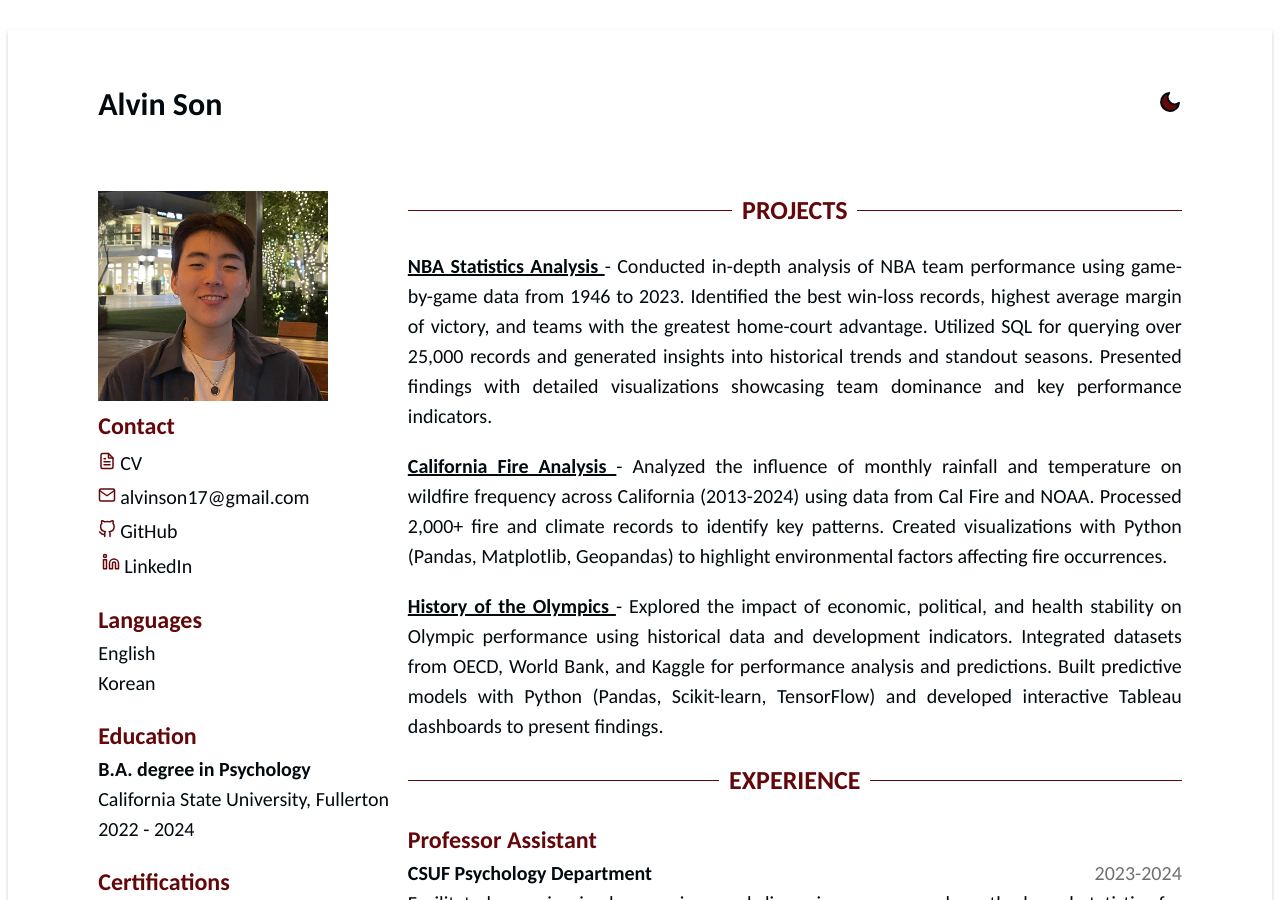
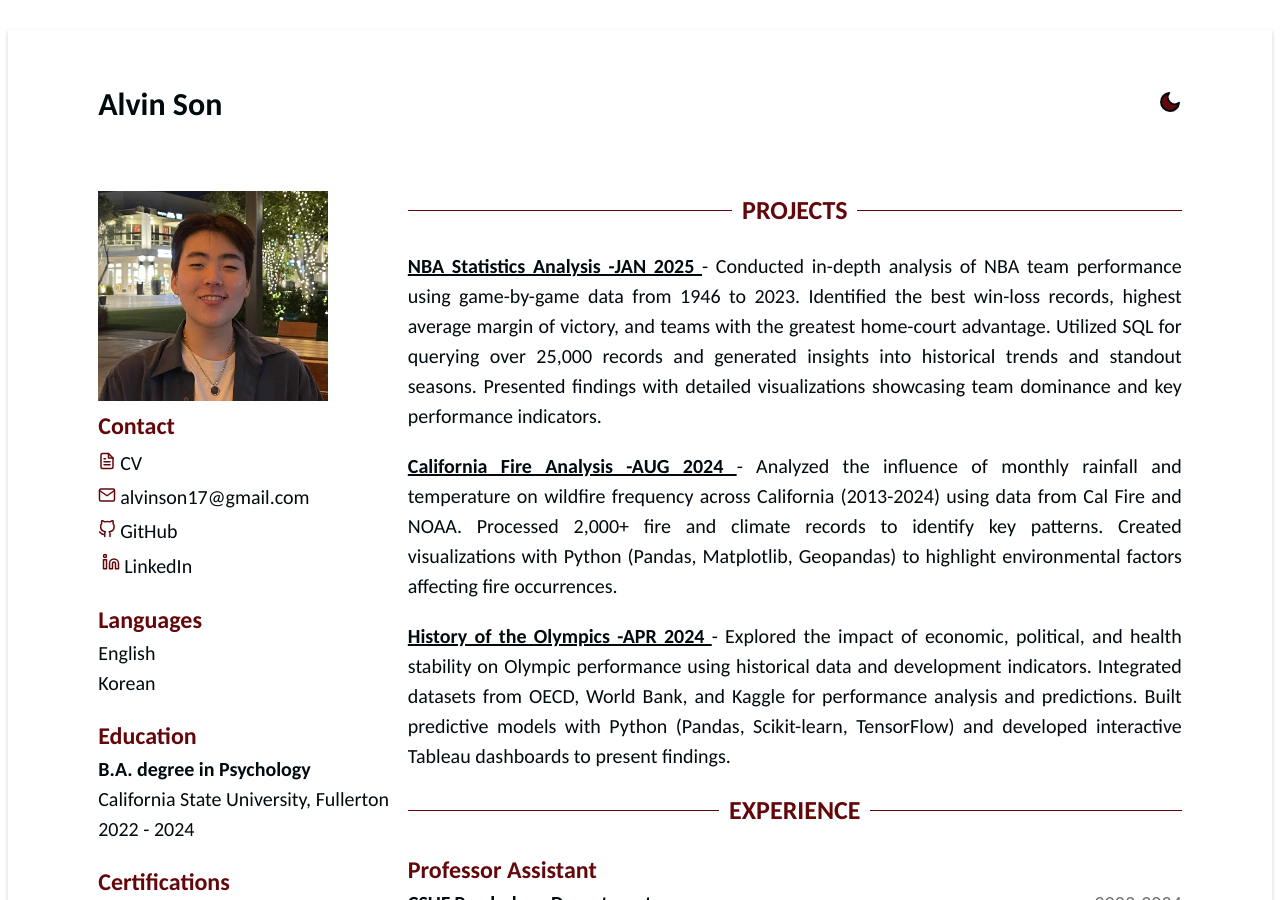
Before and after one commit to Alvin-Son/Alvin-Son.github.io, a Jekyll site: the page built from index.html, in a window 1280 px wide and 900 px high. Built offline with Jekyll 4.4.1, drawn with Linux system fonts in a browser that asks for light colours.

Commit message:
Update data.yml

```diff
--- a/_data/data.yml
+++ b/_data/data.yml
@@ -50,19 +50,19 @@ skills:
 
 # Projects
 projects:
-  - title: NBA Statistics Analysis
+  - title: NBA Statistics Analysis -JAN 2025
     link: https://github.com/Alvin-Son/NBA-Data-Analysis
     time: Jan 2025
     details: |
       Conducted in-depth analysis of NBA team performance using game-by-game data from 1946 to 2023. Identified the best win-loss records, highest average margin of victory, and teams with the greatest home-court advantage. Utilized SQL for querying over 25,000 records and generated insights into historical trends and standout seasons. Presented findings with detailed visualizations showcasing team dominance and key performance indicators.
 
-  - title: California Fire Analysis
+  - title: California Fire Analysis -AUG 2024
     link: https://github.com/Alvin-Son/california_fire_analysis
     time: Apr 2024
     details: |
       Analyzed the influence of monthly rainfall and temperature on wildfire frequency across California (2013-2024) using data from Cal Fire and NOAA. Processed 2,000+ fire and climate records to identify key patterns. Created visualizations with Python (Pandas, Matplotlib, Geopandas) to highlight environmental factors affecting fire occurrences.
 
-  - title: History of the Olympics
+  - title: History of the Olympics -APR 2024
     link: https://github.com/Alvin-Son/Project_Olympian
     time: Aug 2024
     details: |
```
